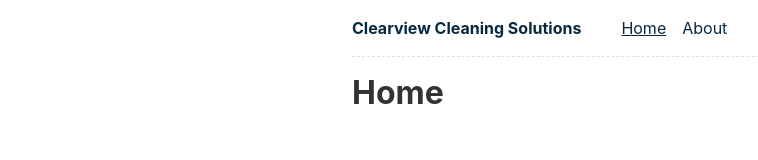
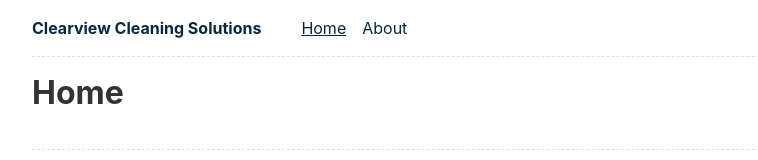
Before and after one commit to andij/clearviewcleaningsolutions, an Eleventy site: page content/index.njk in a window 1280 px wide. Shown: the whole page, without its empty margins (32-790 px from the left). Built offline with nearby package versions, Linux system fonts and the light colour scheme; Eleventy itself is replaced by a stand-in of ours; files that its build step writes are made by us from their sources.

Commit message:
remove max-width from body

```diff
--- a/public/css/index.css
+++ b/public/css/index.css
@@ -52,10 +52,6 @@ body {
 html {
   overflow-y: scroll;
 }
-body {
-  padding-inline: 5%;
-  max-width: 40em;
-}
 
 /* https://www.a11yproject.com/posts/how-to-hide-content/ */
 .visually-hidden {
@@ -91,6 +87,7 @@ a[href]:active {
 }
 
 main {
+  margin-inline: 5%;
   padding-block: 1rem;
 }
 main :first-child {
@@ -98,12 +95,18 @@ main :first-child {
 }
 
 header {
+  margin-inline: 5%;
   border-bottom: 1px dashed var(--color-gray-20);
 }
 header:after {
   content: "";
   display: table;
   clear: both;
+}
+
+footer {
+  margin-inline: 5%;
+  border-bottom: 1px dashed var(--color-gray-20);
 }
 
 .links-nextprev {
```
